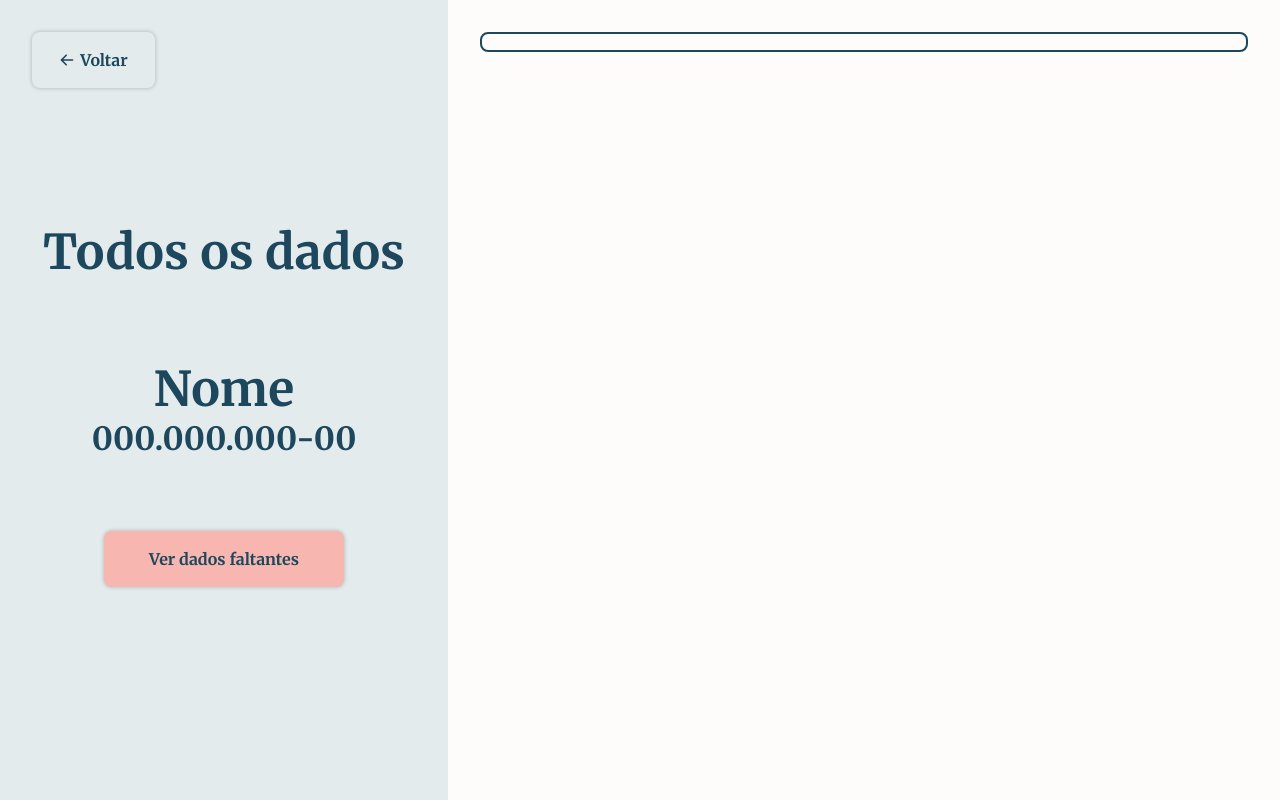
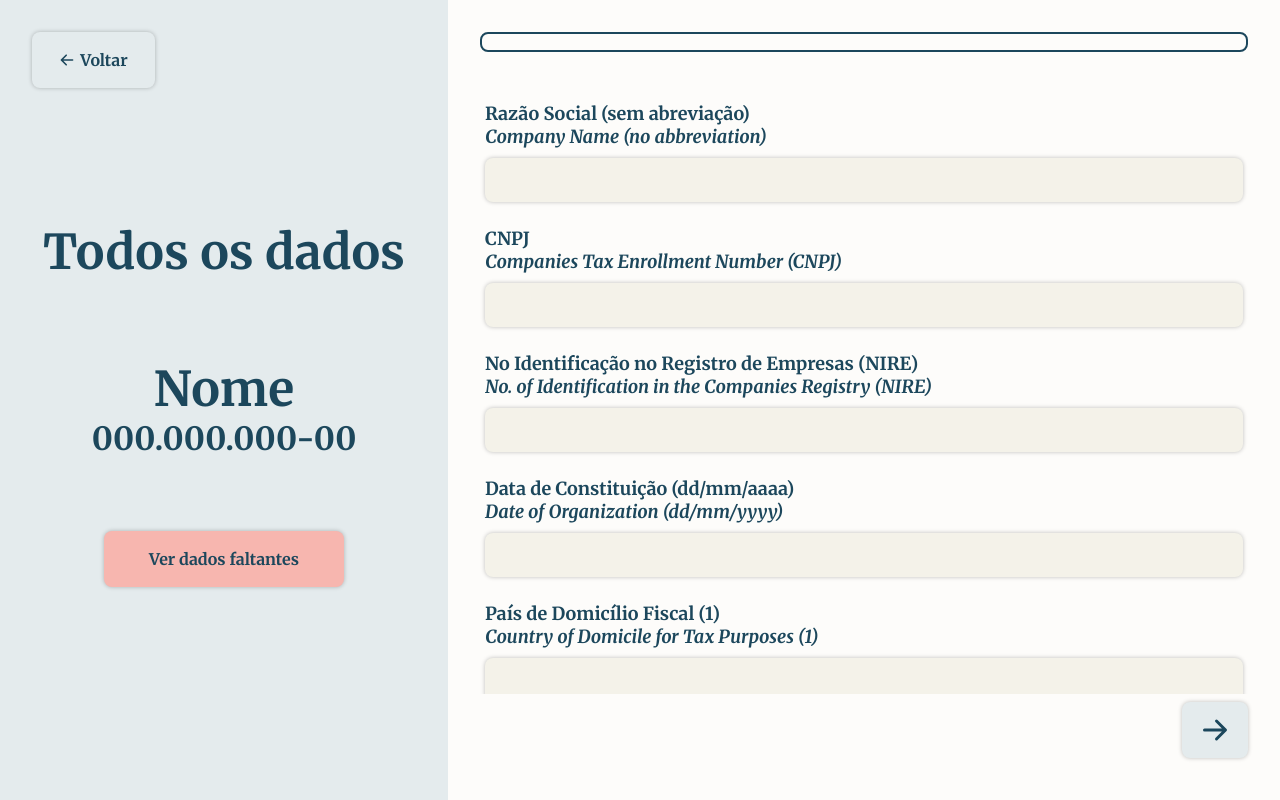
Before and after one commit to codeway-hacktudo/codeway-hacktudo-front, a React (Create React App) app: page /all-data in a window 1280 px wide. Built offline with nearby package versions, Linux system fonts and the light colour scheme.

Commit message:
finish all data without integration

```diff
--- a/package.json
+++ b/package.json
@@ -14,6 +14,7 @@
     "@types/react-input-mask": "^3.0.1",
     "@unform/core": "^2.1.6",
     "axios": "^0.23.0",
+    "lodash": "^4.17.21",
     "polished": "^4.1.3",
     "react": "^17.0.2",
     "react-dom": "^17.0.2",
@@ -53,6 +54,7 @@
   },
   "devDependencies": {
     "@types/axios": "^0.14.0",
+    "@types/lodash": "^4.14.175",
     "@types/react-router-dom": "^5.3.1",
     "@types/styled-components": "^5.1.15",
     "@typescript-eslint/eslint-plugin": "^5.0.0",
--- /dev/null
+++ b/src/components/input-label/index.tsx
@@ -0,0 +1,27 @@
+import React from 'react';
+import Input from '../input';
+import {Container, Label, TranslateLabel, InputWrapper} from './styles';
+
+interface IInputLabelProps {
+  name: string;
+  labelName: string;
+  translateLabelName: string;
+}
+
+const InputLabel: React.FC<IInputLabelProps> = ({
+  name,
+  labelName,
+  translateLabelName,
+}) => {
+  return (
+    <Container>
+      <Label>{labelName}</Label>
+      <TranslateLabel>{translateLabelName}</TranslateLabel>
+      <InputWrapper>
+        <input placeholder="" id={name} />
+      </InputWrapper>
+    </Container>
+  );
+};
+
+export default InputLabel;
--- /dev/null
+++ b/src/components/input-label/styles.ts
@@ -0,0 +1,54 @@
+import styled from 'styled-components';
+
+export const Container = styled.div`
+  display: flex;
+  flex-direction: column;
+  margin-bottom: 25px;
+`;
+
+export const Label = styled.strong`
+  font-family: 'Merriweather';
+  font-style: normal;
+  font-weight: bold;
+  font-size: 18px;
+  line-height: 23px;
+  color: #1c475c;
+`;
+
+export const TranslateLabel = styled.strong`
+  font-family: 'Merriweather';
+  font-style: italic;
+  font-weight: bold;
+  font-size: 18px;
+  line-height: 23px;
+  color: #1c475c;
+`;
+
+export const InputWrapper = styled.div`
+  display: flex;
+  justify-content: center;
+  align-items: center;
+  width: 100%;
+  height: 100%;
+  background: #f4f2e9;
+  border-radius: 8px;
+  box-shadow: 0px 0px 4px rgba(0, 0, 0, 0.25);
+  padding: 12px;
+  margin-top: 10px;
+
+  input {
+    flex: 1;
+    width: 100%;
+    height: 100%;
+    font-weight: 700;
+    font-size: 16px;
+    line-height: 44px;
+    color: #1c475c;
+    &::-webkit-input-placeholder {
+      color: #b7b6af;
+      font-weight: 700;
+      font-size: 18px;
+      line-height: 44px;
+    }
+  }
+`;
--- a/src/components/progress-bar/index.tsx
+++ b/src/components/progress-bar/index.tsx
@@ -17,13 +17,15 @@ const ProgressBar: React.FC<IProgressBarProps> = ({
   min,
   now,
 }: IProgressBarProps) => {
-  const [open, toggle] = useState(false);
+  // const [open, toggle] = useState(false);
   const [ref, {width}] = useMeasure();
-  const props = useSpring({width: open ? width : 0});
+  //  MUDAR NA INTEGRAÇÃO
+  const props = useSpring({width: now ? now * 1000 : 0});
 
   return (
     <ContainerProgressBar>
-      <Main ref={ref} onClick={() => toggle(!open)}>
+      {/* <Main ref={ref} onClick={() => toggle(!open)}> */}
+      <Main ref={ref}>
         <ContentFill style={props} />
         {/* <Content>{props.width.to((x) => x.toFixed(0))}</Content> */}
       </Main>
--- a/src/pages/AllData/index.tsx
+++ b/src/pages/AllData/index.tsx
@@ -1,19 +1,83 @@
-import React from 'react';
+import React, {useState} from 'react';
+import {useHistory} from 'react-router-dom';
+import {HiArrowLeft, HiArrowRight} from 'react-icons/hi';
+
+import loadash from 'lodash';
 import Layout from '../../components/layout';
 import ProgressBar from '../../components/progress-bar';
-import {Container} from './styles';
+import Button from '../../components/button';
+import {inputsSteps} from '../../utils/constants';
+import InputLabel from '../../components/input-label';
+import {
+  Container,
+  ContainerInputs,
+  ButtonWrapper,
+  ContainerButtons,
+} from './styles';
 
 const AllData: React.FC = () => {
+  const history = useHistory();
+  const lengthInputsSteps = inputsSteps.length;
+
+  const [step, setStep] = useState(0);
+
+  const handleStep = (stepParam: number): void => {
+    if (lengthInputsSteps === step + 1 && stepParam > 0) {
+      return;
+    }
+    setStep((currentlyStep) => currentlyStep + stepParam);
+  };
+
   return (
     <Layout
       title="Todos os dados"
       name="Nome"
       id="000.000.000-00"
-      onClickBack={() => console.log('teste')}
-      onClickPrincipalButton={() => console.log('teste')}
+      onClickBack={() => history.goBack()}
+      onClickPrincipalButton={() => history.push('/missing-data')}
       color="#E4EBED">
       <Container>
-        <ProgressBar />
+        <div>
+          <ProgressBar now={step / lengthInputsSteps} />
+        </div>
+
+        <ContainerInputs>
+          {loadash.map(
+            inputsSteps[step],
+            (
+              inputMapContext: {nameLabel: string; translate: string},
+              index,
+            ) => {
+              return (
+                <InputLabel
+                  name={index}
+                  labelName={inputMapContext.nameLabel}
+                  translateLabelName={inputMapContext.translate}
+                />
+              );
+            },
+          )}
+        </ContainerInputs>
+
+        <ContainerButtons firstStep={step === 0}>
+          {step !== 0 && (
+            <ButtonWrapper>
+              <Button
+                onClick={() => handleStep(-1)}
+                icon={() => <HiArrowLeft color="#1C475C" size="30" />}
+                background="#E4EBED"
+              />
+            </ButtonWrapper>
+          )}
+
+          <ButtonWrapper>
+            <Button
+              onClick={() => handleStep(1)}
+              icon={() => <HiArrowRight color="#1C475C" size="30" />}
+              background="#E4EBED"
+            />
+          </ButtonWrapper>
+        </ContainerButtons>
       </Container>
     </Layout>
   );
--- a/src/pages/AllData/styles.ts
+++ b/src/pages/AllData/styles.ts
@@ -1,7 +1,37 @@
-import styled from 'styled-components';
+import styled, {css} from 'styled-components';
 
 export const Container = styled.div`
   display: flex;
   height: 100%;
   width: 100%;
+  flex-direction: column;
 `;
+
+export const ContainerInputs = styled.div`
+  display: flex;
+  height: 100vh;
+  flex-direction: column;
+  padding: 50px 5px;
+  overflow: scroll;
+`;
+
+interface IContainerButtonsProps {
+  firstStep?: boolean;
+}
+export const ContainerButtons = styled.div<IContainerButtonsProps>`
+  display: flex;
+  width: 100%;
+  justify-content: space-between;
+
+  ${(props) =>
+    props.firstStep &&
+    css`
+      justify-content: flex-end;
+    `}
+`;
+
+export const ButtonWrapper = styled.div`
+  width: 66px;
+  height: 66px;
+  margin-top: 8px;
+`;
--- a/src/pages/Home/index.tsx
+++ b/src/pages/Home/index.tsx
@@ -3,7 +3,6 @@ import InputMask from 'react-input-mask';
 import {useHistory} from 'react-router-dom';
 import Input from '../../components/input';
 import validateCNPJ from '../../utils/validateCNPJ';
-import Loading from '../Loading';
 import {Container, Title, InputWrapper} from './styles';
 
 const Home: React.FC = () => {
--- a/src/pages/MissingData/index.tsx
+++ b/src/pages/MissingData/index.tsx
@@ -1,16 +1,20 @@
 import React from 'react';
+import {useHistory} from 'react-router-dom';
+
 import Layout from '../../components/layout';
 import ProgressBar from '../../components/progress-bar';
 import {Container} from './styles';
 
 const MissingData: React.FC = () => {
+  const history = useHistory();
+
   return (
     <Layout
       title="Dados faltantes"
       name="Nome"
       id="000.000.000-00"
-      onClickBack={() => console.log('teste')}
-      onClickPrincipalButton={() => console.log('teste')}
+      onClickBack={() => history.goBack()}
+      onClickPrincipalButton={() => history.push('/all-data')}
       color="#F7B6AF">
       <Container>
         <ProgressBar />
--- /dev/null
+++ b/src/utils/constants.ts
@@ -0,0 +1,219 @@
+const inputsSteps = [
+  {
+    companyName: {
+      nameLabel: 'Razão Social (sem abreviação)',
+      translate: 'Company Name (no abbreviation)',
+    },
+
+    cnpj: {
+      nameLabel: 'CNPJ',
+      translate: 'Companies Tax Enrollment Number (CNPJ)',
+    },
+
+    nire: {
+      nameLabel: 'No Identificação no Registro de Empresas (NIRE)',
+      translate: 'No. of Identification in the Companies Registry (NIRE)',
+    },
+
+    dateOrganization: {
+      nameLabel: 'Data de Constituição (dd/mm/aaaa)',
+      translate: 'Date of Organization (dd/mm/yyyy)',
+    },
+
+    countryDomicileTaxPurposes: {
+      nameLabel: 'País de Domicílio Fiscal (1)',
+      translate: 'Country of Domicile for Tax Purposes (1)',
+    },
+
+    corporateInterest: {
+      nameLabel: 'Participação na Sociedade (%)',
+      translate: 'Corporate Interest (%)',
+    },
+  },
+  {
+    fullName: {
+      nameLabel: 'Nome Completo (sem abreviação)',
+      translate: 'Full Name (no abbreviation)',
+    },
+
+    cpf: {
+      nameLabel: 'CPF',
+      translate: 'Individual Taxpayer Registry (CPF)',
+    },
+
+    birthDate: {
+      nameLabel: 'Data de Nascimento (dd/mm/aaaa)',
+      translate: 'Birth Date (dd/mm/yyyy)',
+    },
+
+    idNumber: {
+      nameLabel: 'Número de Identificação',
+      translate: 'ID Number',
+    },
+
+    countryDomicileTaxPurposesPartner: {
+      nameLabel: 'País de Domicílio Fiscal (1)',
+      translate: 'Country of Domicile for Tax Purposes (1)',
+    },
+
+    corporateInterestPartner: {
+      nameLabel: 'Participação na Sociedade (%)',
+      translate: 'Corporate Interest (%)',
+    },
+  },
+  {
+    mainEconomicActivity: {
+      nameLabel: 'Atividade Econômica Principal*',
+      translate: 'Main Economic Activity*',
+    },
+    cnae: {
+      nameLabel: 'CNAE',
+      translate: 'National Classification of Economic Activities',
+    },
+    incorporationType: {
+      nameLabel: 'Forma de Constituição*',
+      translate: 'Incorporation Type*',
+    },
+  },
+  {
+    address: {
+      nameLabel: 'Endereço',
+      translate: 'Address',
+    },
+
+    number: {
+      nameLabel: 'Número',
+      translate: 'Number',
+    },
+
+    complement: {
+      nameLabel: 'Complemento',
+      translate: 'Complement',
+    },
+
+    district: {
+      nameLabel: 'Bairro',
+      translate: 'district',
+    },
+
+    postCode: {
+      nameLabel: 'CEP',
+      translate: 'Postcode',
+    },
+
+    city: {
+      nameLabel: 'Cidade',
+      translate: 'City',
+    },
+
+    state: {
+      nameLabel: 'Estado',
+      translate: 'State',
+    },
+
+    country: {
+      nameLabel: 'País',
+      translate: 'Country',
+    },
+  },
+  {
+    bank: {
+      nameLabel: 'Banco',
+      translate: 'Bank',
+    },
+    numberBank: {
+      nameLabel: 'Numero',
+      translate: 'Number',
+    },
+    branch: {
+      nameLabel: 'No Agência',
+      translate: 'Branch',
+    },
+    account: {
+      nameLabel: 'Número da Conta',
+      translate: 'Account',
+    },
+  },
+  {
+    equityPosition: {
+      nameLabel: 'Situação Patrimonial',
+      translate: 'Equity Position',
+    },
+    montlyAverageTurnover: {
+      nameLabel: 'Faturamento Médio Mensal (dos últimos 12 meses)',
+      translate: 'Montly Average Turnover (of the last 12 months)',
+    },
+  },
+
+  // {
+  //   fullNameAttorneyinFact: {
+  //     nameLabel: 'Nome Completo (sem abreviação)',
+  //     translate: 'Full Name (no abbreviation)',
+  //   },
+
+  //   cpfAttorneyinFact: {
+  //     nameLabel: 'CPF',
+  //     translate: 'Individual Taxpayer Registry (CPF)',
+  //   },
+
+  //   birthDateAttorneyinFact: {
+  //     nameLabel: 'Data de Nascimento (dd/mm/aaaa)',
+  //     translate: 'Birth Date (dd/mm/yyyy)',
+  //   },
+
+  //   idNumberAttorneyinFact: {
+  //     nameLabel: 'Número de Identificação',
+  //     translate: 'ID Number',
+  //   },
+  //   countryDomicileTaxPurposesPartnerAttorneyinFact: {
+  //     nameLabel: 'País de Domicílio Fiscal (1)',
+  //     translate: 'Country of Domicile for Tax Purposes (1)',
+  //   },
+  //   addressPartnerAttorneyinFact: {
+  //     nameLabel: 'Endereço',
+  //     translate: 'Address',
+  //   },
+
+  //   numberPartnerAttorneyinFact: {
+  //     nameLabel: 'Número',
+  //     translate: 'Number',
+  //   },
+
+  //   complementAttorneyinFact: {
+  //     nameLabel: 'Complemento',
+  //     translate: 'Complement',
+  //   },
+
+  //   districtAttorneyinFact: {
+  //     nameLabel: 'Bairro',
+  //     translate: 'district',
+  //   },
+
+  //   postCodeAttorneyinFact: {
+  //     nameLabel: 'CEP',
+  //     translate: 'Postcode',
+  //   },
+
+  //   cityAttorneyinFact: {
+  //     nameLabel: 'Cidade',
+  //     translate: 'City',
+  //   },
+
+  //   stateAttorneyinFact: {
+  //     nameLabel: 'Estado',
+  //     translate: 'State',
+  //   },
+
+  //   countryAttorneyinFact: {
+  //     nameLabel: 'País',
+  //     translate: 'Country',
+  //   },
+
+  //   professionalOccupationAttorneyinFact: {
+  //     nameLabel: 'Ocupação Profissional',
+  //     translate: 'Professional Occupation',
+  //   },
+  // },
+];
+
+export {inputsSteps};
```
Also changed, not shown: 1 other file (tests, documents, lock files or other folders).
